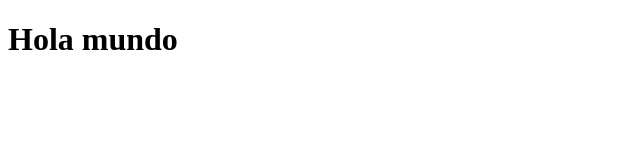
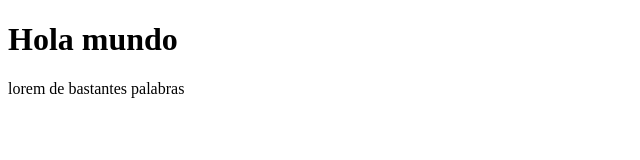
Before and after one commit to cesarini081283/ejemplo1, a website: page ejemplo1/index.html in a window 1280 px wide. Shown: the whole page, without its empty margins (0-640 px from the left). Drawn offline with Linux system fonts and the light colour scheme.

Commit message:
Update index.html

```diff
--- a/ejemplo1/index.html
+++ b/ejemplo1/index.html
@@ -8,5 +8,6 @@
 </head>
 <body>
     <h1>Hola mundo</h1>
+    <p>lorem de bastantes palabras</p>
 </body>
 </html>
```
